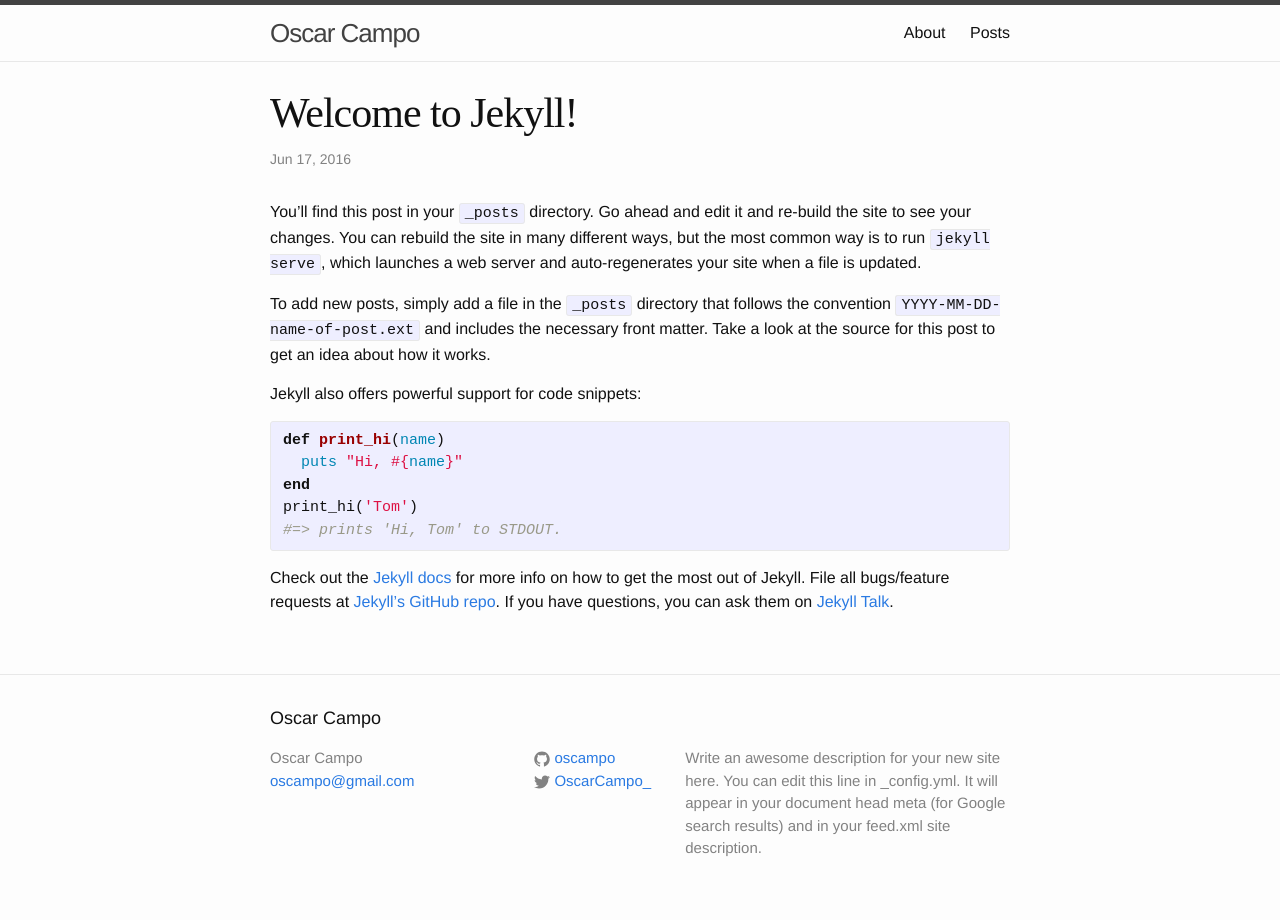
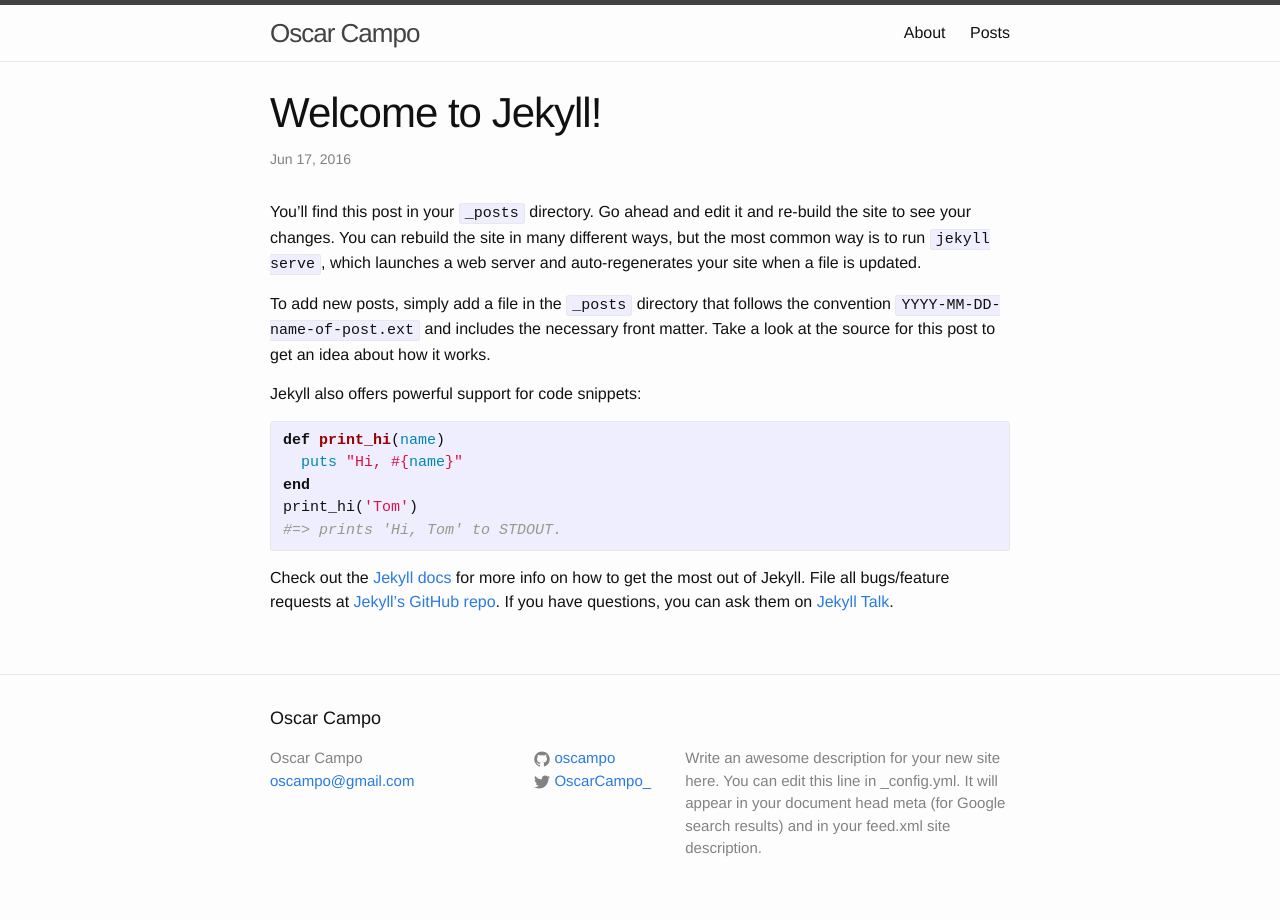
Before and after one commit to oscampo/oscampo.github.io, a Jekyll site: the page built from _posts/2016-06-17-welcome-to-jekyll.markdown, in a window 1280 px wide. Built offline with Jekyll 4.4.1, drawn with Linux system fonts in a browser that asks for light colours; some web fonts are replaced; Markdown is read by kramdown in place of the engine named in the settings.

Commit message:
Update post.html

```diff
--- a/_layouts/post.html
+++ b/_layouts/post.html
@@ -4,7 +4,7 @@
 <article class="post" itemscope itemtype="http://schema.org/BlogPosting">
 
   <header class="post-header">
-    <h1 class="post-title" itemprop="name headline">{{ page.title }}</h1>
+    <h2 class="post-title" itemprop="name headline">{{ page.title }}</h1>
     <p class="post-meta"><time datetime="{{ page.date | date_to_xmlschema }}" itemprop="datePublished">{{ page.date | date: "%b %-d, %Y" }}</time>{% if page.author %} • <span itemprop="author" itemscope itemtype="http://schema.org/Person"><span itemprop="name">{{ page.author }}</span></span>{% endif %}</p>
   </header>
 
```
